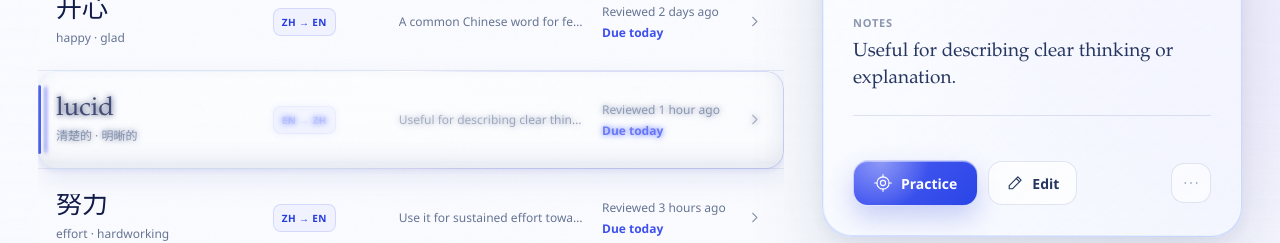
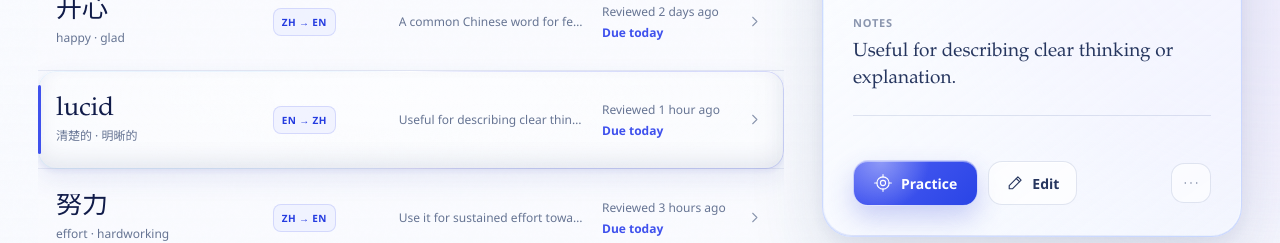
Before and after one commit to AlickJunchenLi/AI-Vocab-Notebook-new, a React (Vite) app in the folder ui/: page / in a window 1280 px wide. Shown: the part 551-794 px from the top of the page. Built offline with nearby package versions, Linux system fonts and the light colour scheme.

Commit message:
fixed the bug of abnormal selected section's visual effect, and the bug of selected visual effect not changing when the selected section is switched

```diff
--- a/ui/src/App.css
+++ b/ui/src/App.css
@@ -534,18 +534,22 @@
 
 /*
  * With the glass selector mounted, the selection is drawn by the glass gliding
- * onto the row. The row's own filled background and ring are dropped so the two
- * do not stack into a milky double highlight - the accent bar stays, since it
- * reads through the glass and survives if the effect is unavailable.
+ * onto the row. The rows hand their fill to the list itself and go transparent,
+ * so the glass - which sits below them - is what fills the row, and the labels
+ * stay above it unblurred. The accent bar stays: it survives if the effect is
+ * unavailable, and now reads on top of the glass rather than through it.
  */
+.word-list.has-glass-selector {
+  background: rgba(255, 255, 255, 0.16);
+}
+
+.word-list.has-glass-selector .word-row,
+.word-list.has-glass-selector .word-row:hover,
 .word-list.has-glass-selector .word-row.selected {
+  z-index: 1;
   border-color: rgba(76, 100, 163, 0.11);
-  background: rgba(255, 255, 255, 0.16);
+  background: transparent;
   box-shadow: none;
-}
-
-.word-list.has-glass-selector .word-row:hover {
-  background: rgba(255, 255, 255, 0.3);
 }
 
 .word-row-title {
--- a/ui/src/lens/glassSelector.css
+++ b/ui/src/lens/glassSelector.css
@@ -4,11 +4,18 @@
  * the glass reads through the rim and the edge refraction instead.
  */
 
+/*
+ * z-index 0 keeps the glass *under* the rows it travels across. Painting it on
+ * top puts the row's own text into the backdrop, and blur plus displacement
+ * then smear the very content the selection is meant to point at. Underneath,
+ * it refracts only the list surface and the page behind it, and the text rides
+ * over it sharp.
+ */
 .glass-selector {
   position: absolute;
   top: 0;
   left: 0;
-  z-index: 3;
+  z-index: 0;
   width: var(--sel-width, 0px);
   height: var(--sel-height, 0px);
   border-radius: var(--sel-radius, 18px);
--- a/ui/src/lens/useSelectorTracking.js
+++ b/ui/src/lens/useSelectorTracking.js
@@ -146,6 +146,10 @@ export function useSelectorTracking({
     }
 
     function runFrame(now) {
+      // Release the slot first: the frame is running, so anything that asks for
+      // one from here on - including the tail of this function - must be able to
+      // schedule the next. Leaving it held parks the loop after a single frame.
+      frame = null;
 
       const delta = Math.min(MAX_FRAME_TIME, (now - (lastNow || now)) / 1000);
       lastNow = now;
```
